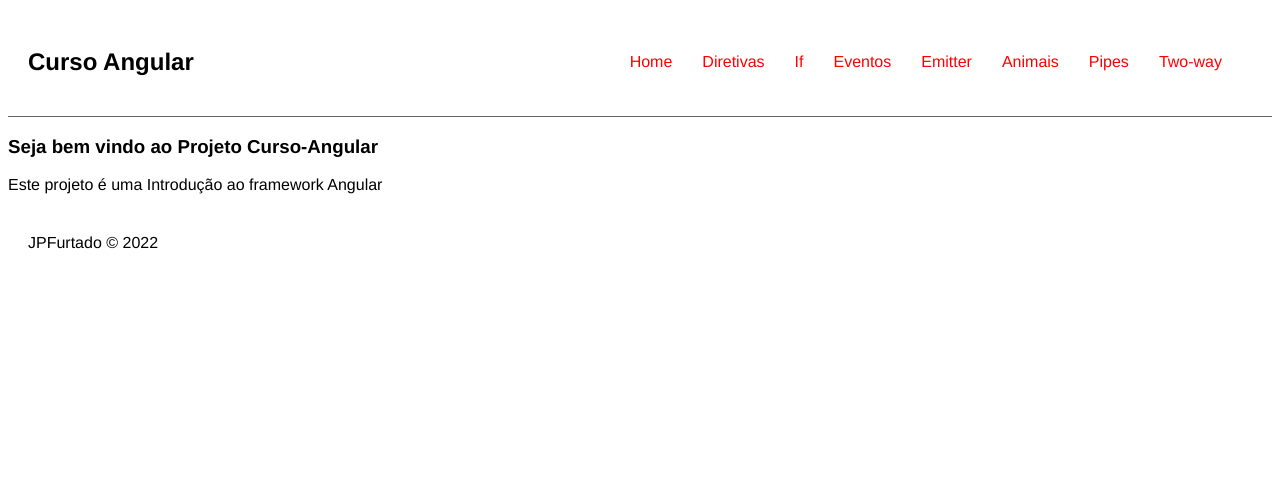
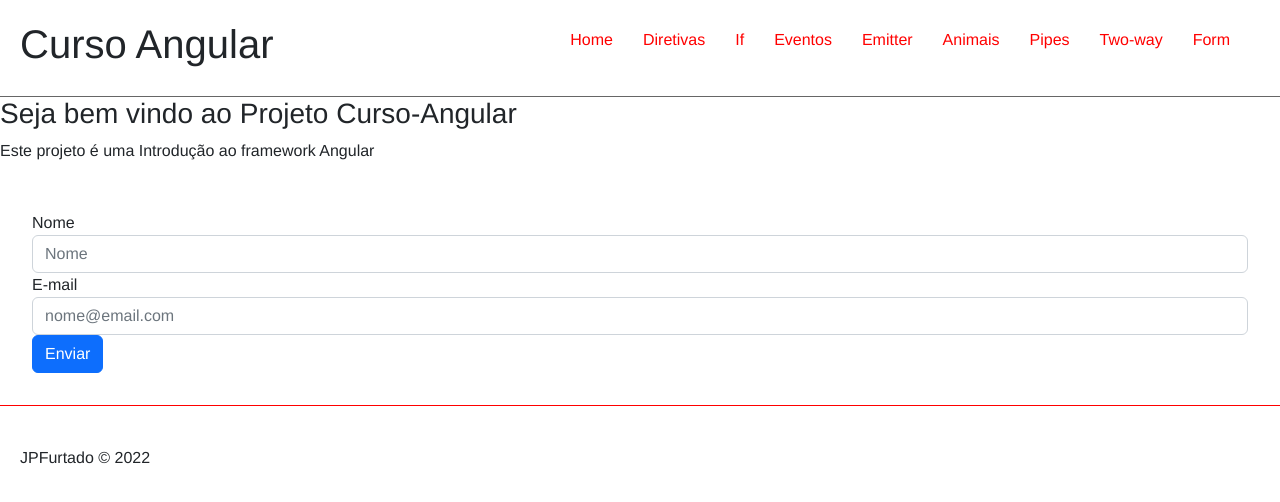
Before and after one commit to jpfurtado/curso-angular, an Angular app: page /form in a window 1280 px wide. Before the commit this address led to /. Shown: the top 502 px of the page. Built offline with nearby package versions, Linux system fonts and the light colour scheme.

Commit message:
Aula 17/11/2022

```diff
--- a/angular.json
+++ b/angular.json
@@ -23,9 +23,14 @@
               "src/assets"
             ],
             "styles": [
+              "node_modules/bootstrap/dist/css/bootstrap.css",
               "src/styles.css"
             ],
-            "scripts": []
+            "scripts": [
+              "node_modules/jquery/dist/jquery.js",
+	            "node_modules/popper.js/dist/umd/popper.js",
+	            "node_modules/bootstrap/dist/js/bootstrap.js"
+            ]
           },
           "configurations": {
             "production": {
--- a/db.json
+++ b/db.json
@@ -17,6 +17,12 @@
       "nome": "Juvenal",
       "tipo": "Jumento",
       "idade": 3
+    },
+    {
+      "id": 6,
+      "nome": "Lua",
+      "tipo": "gato",
+      "idade": 1
     }
   ],
   "animais-bkp": [
@@ -44,5 +50,37 @@
       "tipo": "cavalo",
       "idade": 5
     }
+  ],
+  "contatos": [
+    {
+      "id": 1,
+      "nome": "Larry",
+      "email": "teste@teste.com.br"
+    },
+    {
+      "nome": "Joao Paulo Furtado",
+      "email": "joao.furtado@prof.una.br",
+      "id": 2
+    },
+    {
+      "nome": "Joao Paulo Furtado",
+      "email": "joao.furtado@prof.una.br",
+      "id": 3
+    },
+    {
+      "nome": "Joao Paulo Furtado",
+      "email": "joao.furtado@prof.una.br",
+      "id": 4
+    },
+    {
+      "nome": "Joao Paulo Furtado",
+      "email": "joao.furtado@prof.una.br",
+      "id": 5
+    },
+    {
+      "nome": "Joao Paulo Furtado",
+      "email": "joao.furtado@prof.una.br",
+      "id": 6
+    }
   ]
 }
--- a/package.json
+++ b/package.json
@@ -19,7 +19,9 @@
     "@angular/platform-browser": "^14.2.0",
     "@angular/platform-browser-dynamic": "^14.2.0",
     "@angular/router": "^14.2.0",
+    "bootstrap": "^5.2.2",
     "json-server": "^0.17.1",
+    "ngx-bootstrap": "^9.0.0",
     "rxjs": "~7.5.0",
     "tslib": "^2.3.0",
     "zone.js": "~0.11.4"
--- /dev/null
+++ b/src/app/Contato.ts
@@ -0,0 +1,5 @@
+export interface Contato {
+    id: number;
+    nome: string;
+    email: string;
+ }
--- a/src/app/app-routing.module.ts
+++ b/src/app/app-routing.module.ts
@@ -1,5 +1,6 @@
 import { EventEmitter, NgModule, Pipe } from '@angular/core';
 import { RouterModule, Routes } from '@angular/router';
+import { DataFormComponent } from './componentes/data-form/data-form.component';
 import { DetalhesItemComponent } from './componentes/detalhes-item/detalhes-item.component';
 import { DiretivasComponent } from './componentes/diretivas/diretivas.component';
 import { EmitterComponent } from './componentes/emitter/emitter.component';
@@ -19,7 +20,8 @@ const routes: Routes = [
   {path: 'list', component: ListRenderComponent},
   {path: 'list/:id', component: DetalhesItemComponent},
   {path: 'pipes', component: PipesComponent},
-  {path: 'two-way-biding', component: TwoWayBidingComponent}
+  {path: 'two-way-biding', component: TwoWayBidingComponent},
+  {path: 'form', component: DataFormComponent}
 
 ];
 
--- a/src/app/app.component.html
+++ b/src/app/app.component.html
@@ -20,7 +20,7 @@
             <li><a routerLink="/list">Animais</a></li>
             <li><a routerLink="/pipes">Pipes</a></li>
             <li><a routerLink="/two-way-biding">Two-way</a></li>
-
+            <li><a routerLink="/form">Form</a></li>
         </ul>
 
 
--- /dev/null
+++ b/src/app/componentes/data-form/data-form.component.html
@@ -0,0 +1,21 @@
+<div class="aula">
+    <form class="form-horizontal" [formGroup]="formulario" (ngSubmit)="onSubmit()">
+      <div class="form-group">
+        <div class="col-sm-12">
+          <label for="nome" class="control-label">Nome</label>
+        </div>
+        <div class="col-sm-12">
+          <input type="text" class="form-control" formControlName="nome" id="nome" placeholder="Nome">
+        </div>
+      </div>
+      <div class="form-group">
+        <div class="col-sm-12">
+          <label for="email" class="control-label">E-mail</label>
+        </div>
+        <div class="col-sm-12">
+          <input type="email" class="form-control" formControlName="email" id="email" placeholder="nome@email.com">
+        </div>
+      </div>
+      <button type="submit" class="btn btn-primary">Enviar</button>
+    </form>
+   </div>
--- /dev/null
+++ b/src/app/componentes/data-form/data-form.component.ts
@@ -0,0 +1,36 @@
+import { Component, OnInit } from '@angular/core';
+import { FormGroup, FormBuilder } from '@angular/forms';
+import { Router } from '@angular/router';
+
+import { Contato } from 'src/app/Contato';
+import { ListService } from 'src/app/servicos/list.service';
+
+@Component({
+  selector: 'app-data-form',
+  templateUrl: './data-form.component.html',
+  styleUrls: ['./data-form.component.css']
+})
+export class DataFormComponent implements OnInit {
+  [x: string]: any;
+  formulario!: FormGroup;
+  contato!: Contato;
+
+  constructor(private listService: ListService,
+              private formBuilder: FormBuilder,
+              private router: Router) { }
+
+  ngOnInit(): void {
+    this.formulario = this.formBuilder.group({
+      nome: [null],
+      email: [null]
+    });
+  }
+  onSubmit() {
+    console.log(this.formulario.value);
+    this.contato = this.formulario.value;
+    console.log(this.contato);
+    this.listService.setContato(this.contato).subscribe();
+    this.router.navigate(['/list']);
+  }
+
+}
--- a/src/app/servicos/list.service.ts
+++ b/src/app/servicos/list.service.ts
@@ -2,12 +2,15 @@ import { Injectable } from '@angular/core';
 import { Animal } from '../Animal';
 import { HttpClient, HttpHeaders } from '@angular/common/http';
 import { Observable } from 'rxjs';
+import { Contato } from '../Contato';
 
 @Injectable({
   providedIn: 'root'
 })
 export class ListService {
 private apiUrl = 'http://localhost:3000/animais';
+private apiUrlContatos = 'http://localhost:3000/contatos';
+
   constructor(private http: HttpClient) { }
 
   getAll():Observable<Animal[]> {
@@ -23,4 +26,7 @@ private apiUrl = 'http://localhost:3000/animais';
   setItem(animal: Animal):Observable<Animal> {
     return this.http.post<Animal>(this.apiUrl,animal);
   }
+  setContato(contato: Contato) {
+    return this.http.post<Contato>(this.apiUrlContatos,contato);
+  }
 }
```
Also changed, not shown: src/app/app.module.ts (+5 -2 lines), src/app/componentes/data-form/data-form.component.css (added), 2 other files (tests, documents, lock files or other folders).
